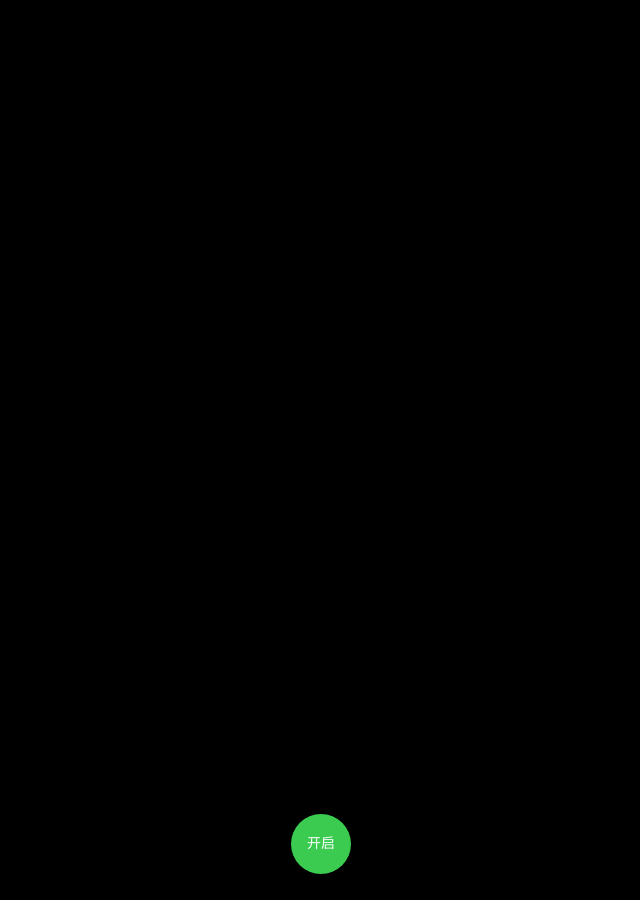
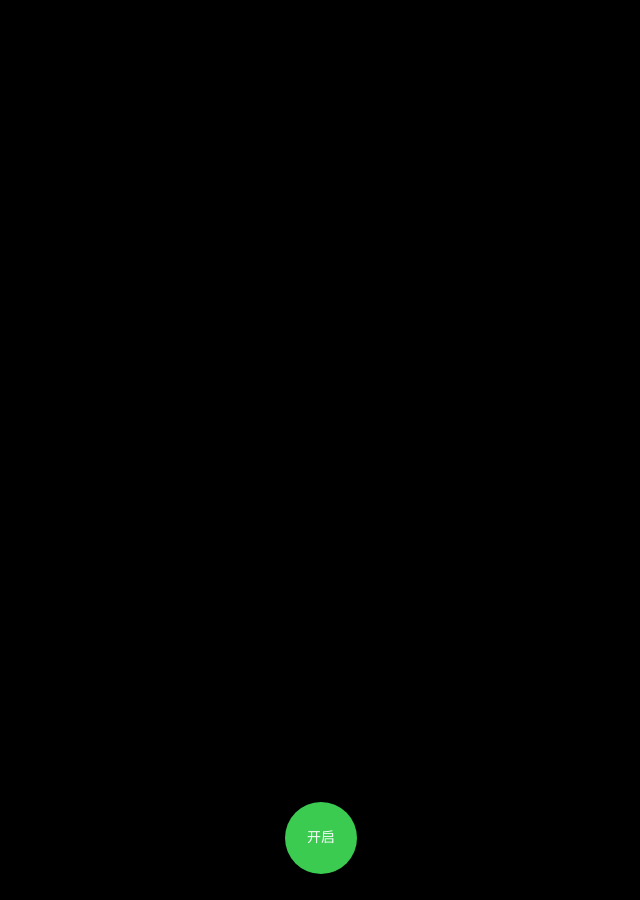
Before and after one commit to EvanYe1990/notes, a Jekyll site: the page demo/getCameraStreamByWebRtc.html, which Jekyll copies as it is, in a window 1280 px wide. Shown: the whole page, without its empty margins (319-959 px from the left). Built offline with Jekyll 4.4.1, drawn with Linux system fonts in a browser that asks for light colours.

```diff
--- a/demo/getCameraStreamByWebRtc.html
+++ b/demo/getCameraStreamByWebRtc.html
@@ -48,9 +48,9 @@
       display: block;
       text-align: center;
       margin: 0 auto;
-      width: 6rem;
-      height: 6rem;
-      line-height: 6rem;
+      width: 7.2rem;
+      height: 7.2rem;
+      line-height: 7.2rem;
       border-radius: 50%;
       font-size: 1.4rem;
       color: #fff;
```
